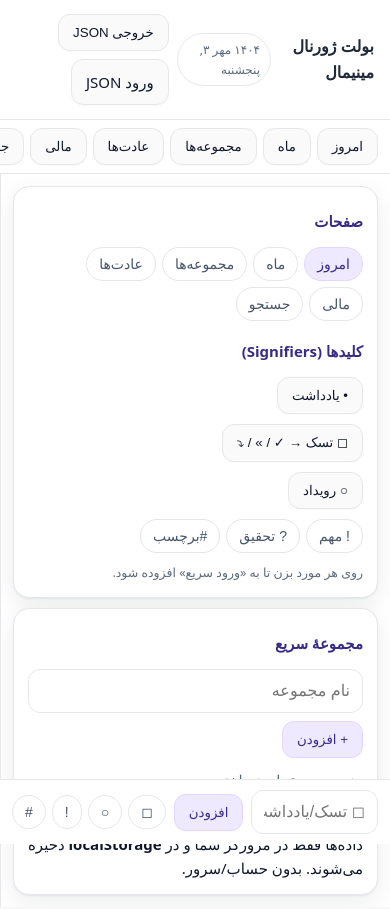
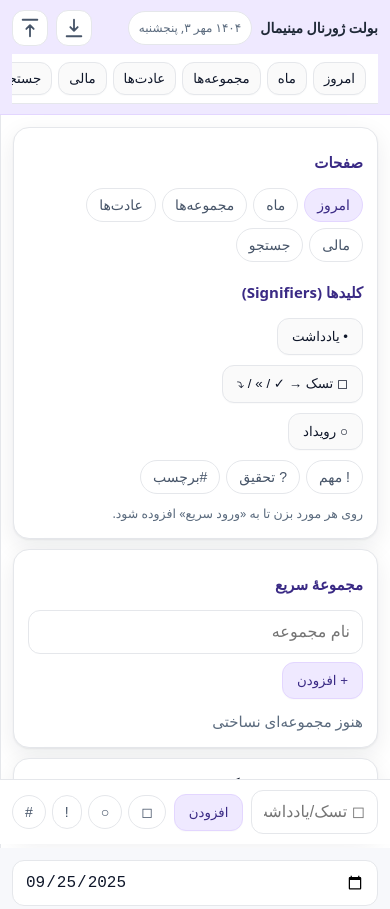
Before and after one commit to meha5494-ai/bullet-journal, a plain HTML site: page index.html in a window 390 px wide. Shown: the top 909 px of the page. Drawn offline with Linux system fonts and the light colour scheme.

Commit message:
Update index.html

```diff
--- a/index.html
+++ b/index.html
@@ -15,7 +15,7 @@
     }
     *{box-sizing:border-box}
     html,body{margin:0;background:var(--bg);color:var(--text);font:15px/1.6 system-ui,-apple-system,Segoe UI,Roboto;overflow-x:hidden}
-    header{position:sticky;top:0;z-index:7;display:flex;align-items:center;gap:8px;padding:14px 16px;background:linear-gradient(180deg,#fff,rgba(255,255,255,.9));backdrop-filter:saturate(140%) blur(6px);border-bottom:1px solid var(--border)}
+    header{position:sticky;top:0;z-index:7;display:flex;align-items:center;gap:8px;flex-wrap:wrap;padding:14px 16px;background:linear-gradient(180deg,#fff,rgba(255,255,255,.9));backdrop-filter:saturate(140%) blur(6px);border-bottom:1px solid var(--border)}
     header h1{font-size:16px;margin:0;font-weight:800;color:#1f2937}
     .app{display:grid;grid-template-columns:280px 1fr;height:calc(100dvh - 60px)}
     aside{border-left:1px solid var(--border);background:var(--surface);padding:12px;overflow:auto}
@@ -59,7 +59,23 @@
     .cover{width:100%;aspect-ratio:3/4;object-fit:cover;border-radius:12px;border:1px solid var(--border);background:#f5f6fa}
     .coll-grid{display:grid;gap:12px}
     @media (min-width:901px){.coll-grid{grid-template-columns:repeat(5,1fr)}}
-    @media (max-width:900px){.coll-grid{grid-template-columns:repeat(2,1fr)}}
+    @media (max-width:900px){
+      .app{grid-template-columns:1fr;height:auto}
+      aside{display:none}
+      main{padding:12px 12px 96px 12px}
+      .row{flex-wrap:wrap}
+      .item{grid-template-columns:28px 1fr auto}
+      header{background:var(--primary-10); border-bottom-color: var(--primary-20); padding:10px 12px}
+      header h1{font-size:14px}
+      .top-actions .iconbtn{width:36px;height:36px}
+      .mobile-tabs{display:flex;gap:6px;width:100%;overflow:auto;padding-top:6px}
+      .mobile-tabs .btn{flex:0 0 auto;padding:8px 10px}
+      .mobile-actions{display:flex;position:fixed;left:0;right:0;bottom:0;z-index:8;gap:8px;align-items:center;background:#fff;border-top:1px solid var(--border);padding:10px 12px}
+      .mobile-actions input{flex:1}
+      .mobile-actions .chips{gap:6px}
+      #dailyList{padding-bottom:72px}
+      #collectionDetail .card{max-width:100%;overflow:hidden}
+    }}
     .coll-card{display:flex;flex-direction:column;gap:8px;padding:10px;border:1px solid var(--border);border-radius:16px;background:#fff;box-shadow:var(--shadow);cursor:pointer}
     .coll-name{font-weight:700;white-space:nowrap;overflow:hidden;text-overflow:ellipsis}
     .tagchip{display:inline-flex;gap:4px;align-items:center;padding:4px 10px;border:1px solid var(--border);border-radius:999px;font-size:12px;background:#fff}
@@ -117,22 +133,27 @@
   <header>
     <h1>بولت ژورنال مینیمال</h1>
     <span class="pill" id="todayLabel"></span>
-    <div style="margin-inline-start:auto" class="row">
-      <button class="btn" onclick="exportData()">خروجی JSON</button>
-      <label class="btn" for="importFile">ورود JSON</label>
+    <div class="row top-actions" style="margin-inline-start:auto">
+      <button class="iconbtn" title="خروجی JSON" onclick="exportData()" aria-label="Export">
+        <svg viewBox="0 0 24 24"><path fill="none" stroke="currentColor" stroke-width="2" stroke-linecap="round" d="M12 3v12m0 0l-4-4m4 4 4-4M4 21h16"/></svg>
+      </button>
+      <button class="iconbtn" title="ورود JSON" onclick="openFileInput()" aria-label="Import">
+        <svg viewBox="0 0 24 24"><path fill="none" stroke="currentColor" stroke-width="2" stroke-linecap="round" d="M12 21V9m0 0 4 4m-4-4-4 4M4 3h16"/></svg>
+      </button>
       <input id="importFile" type="file" accept="application/json" style="display:none" />
     </div>
+    <!-- Mobile top tabs inside header -->
+    <nav class="mobile-tabs" aria-label="ناوبری">
+      <button class="btn" onclick="navigate('today')">امروز</button>
+      <button class="btn" onclick="navigate('month')">ماه</button>
+      <button class="btn" onclick="navigate('collections')">مجموعه‌ها</button>
+      <button class="btn" onclick="navigate('habits')">عادت‌ها</button>
+      <button class="btn" onclick="navigate('finance')">مالی</button>
+      <button class="btn" onclick="navigate('search')">جستجو</button>
+    </nav>
   </header>
 
-  <!-- Mobile top tabs -->
-  <nav class="mobile-tabs">
-    <button class="btn" onclick="navigate('today')">امروز</button>
-    <button class="btn" onclick="navigate('month')">ماه</button>
-    <button class="btn" onclick="navigate('collections')">مجموعه‌ها</button>
-    <button class="btn" onclick="navigate('habits')">عادت‌ها</button>
-    <button class="btn" onclick="navigate('finance')">مالی</button>
-    <button class="btn" onclick="navigate('search')">جستجو</button>
-  </nav>
+
 
   <div class="app">
     <aside class="stack">
@@ -368,6 +389,7 @@ function removeFromCollection(id,txtEnc){ const txt=decodeURIComponent(txtEnc);
 function addTag(id){ const inp=$('#tagInput'+id); const val=inp && inp.value ? inp.value.trim() : ''; if(!val) return; const d=load(); const c=d.collections[id]; c.tags=[...new Set([...(c.tags||[]), val])]; save(d); inp.value=''; openCollection(id) }
 function removeTag(id,t){ const d=load(); const c=d.collections[id]; c.tags=(c.tags||[]).filter(x=>x!==t); save(d); openCollection(id) }
 function openFile(id){ const el=document.getElementById(id); if(el) el.click(); }
+function openFileInput(){ const el=document.getElementById('importFile'); if(el) el.click(); }
 function uploadCover(id){ const inp=document.getElementById('cov'+id); if(!inp||!inp.files||!inp.files[0]){alert('عکسی انتخاب نشد');return} const reader=new FileReader(); reader.onload=function(e){ const d=load(); d.collections[id].cover=e.target.result; save(d); const img=document.querySelector('#collectionDetail .cover-thumb'); if(img){ img.src=e.target.result; } }; reader.readAsDataURL(inp.files[0]) }
 function clearCover(id){ const d=load(); d.collections[id].cover=null; save(d); const img=document.querySelector('#collectionDetail .cover-thumb'); if(img){ img.removeAttribute('src'); img.style.background='#f2f3f7'; } }
 
@@ -425,7 +447,7 @@ Object.assign(window, {
   toggleDone, migrateItem, scheduleItem, removeItem,
   addCollection, renderCollectionsGrid, openCollection,
   addToCollection, removeFromCollection, quickAddToCollection,
-  uploadCover, clearCover, addTag, removeTag, openFile,
+  uploadCover, clearCover, addTag, removeTag, openFile, openFileInput,
   addHabit, toggleHabit, deleteHabit,
   addTxn, delTxn, exportFinanceCSV
 });
```
